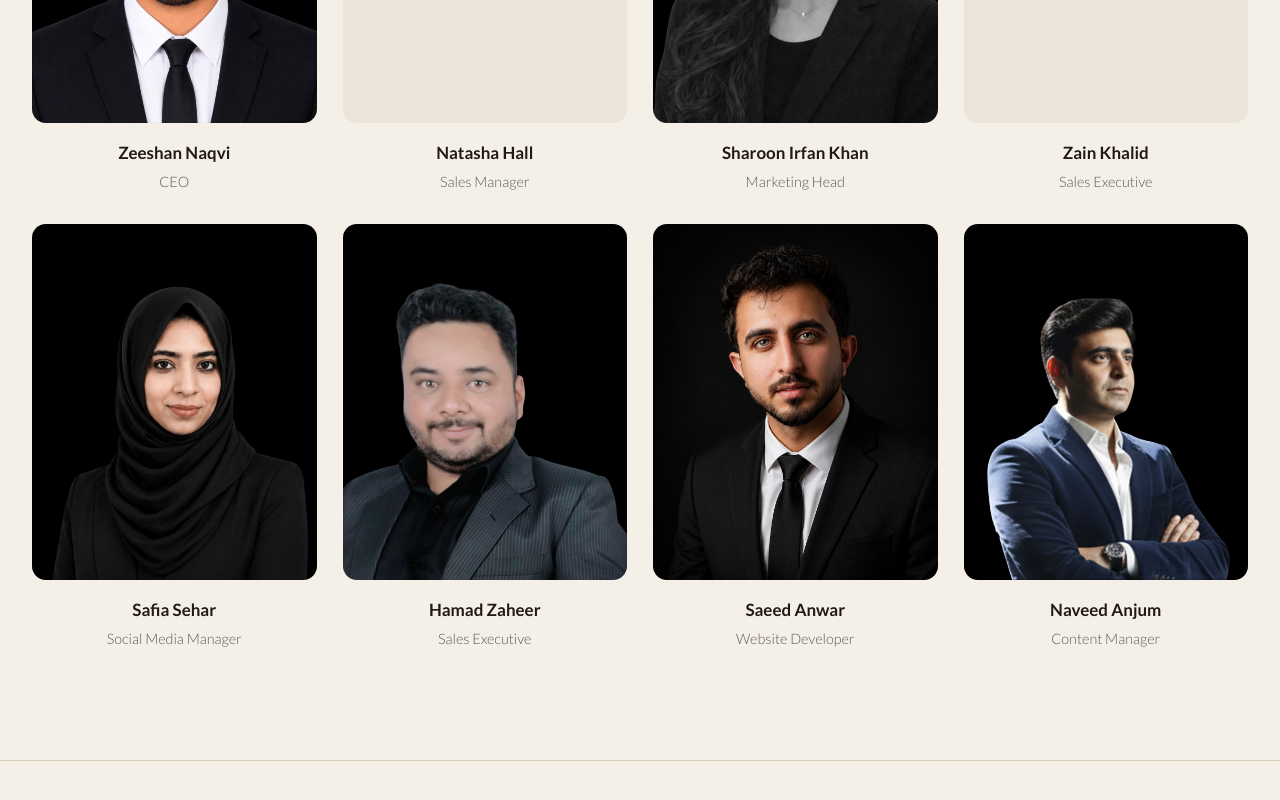
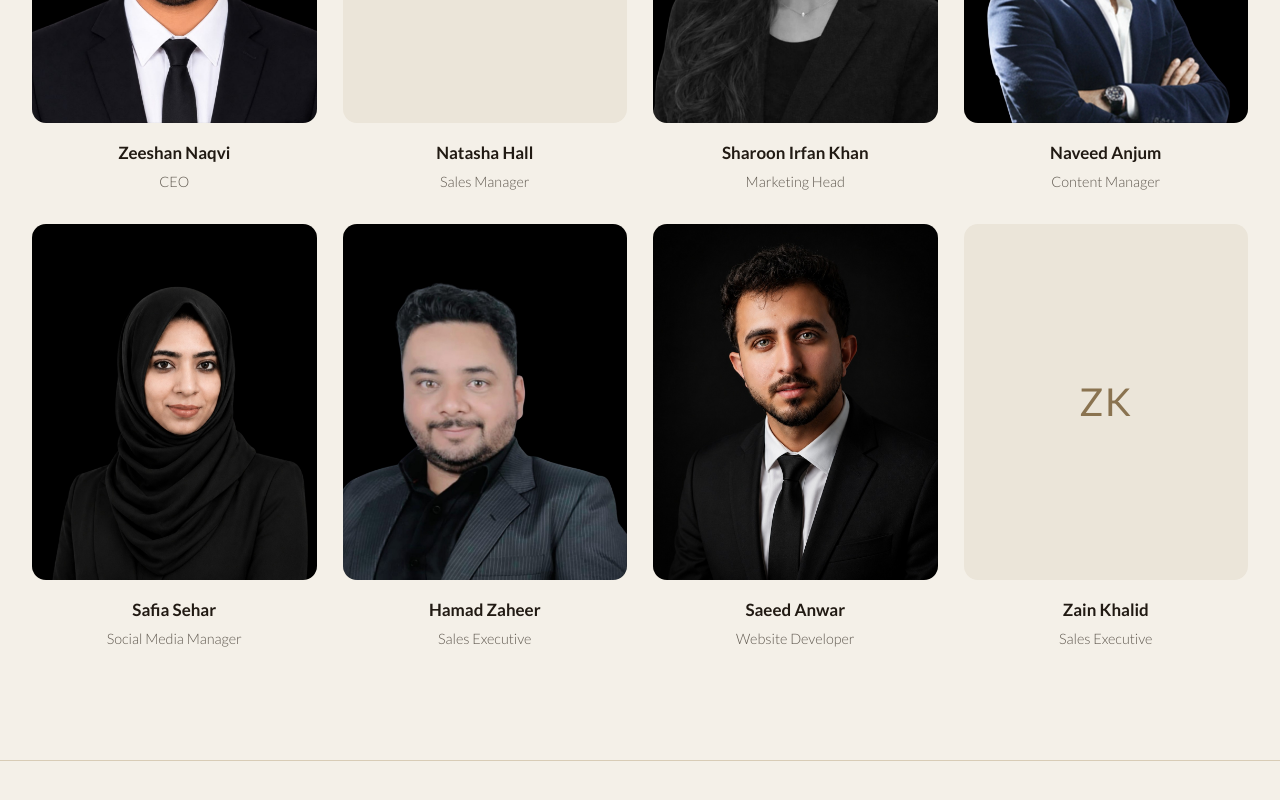
Before and after one commit to MSN-DEVELOPMENTS/Earthlink, a Next.js app: page /about in a window 1280 px wide. Shown: the part 3098-3898 px from the top of the page. Built offline with nearby package versions, Linux system fonts and the light colour scheme.

Commit message:
Update team member details on the about page
- Replaced 'Zain Khalid' with 'Naveed Anjum' as the Content Manager, including an image update.
- Swapped 'Naveed Anjum' back to 'Zain Khalid' as the Sales Executive, ensuring accurate team representation.

```diff
--- a/app/(site)/about/page.tsx
+++ b/app/(site)/about/page.tsx
@@ -22,11 +22,11 @@ const team: { name: string; role: string; img?: string }[] = [
   { name: 'Zeeshan Naqvi', role: 'CEO', img: '/about/team/zeeshan-naqvi.jpg' },
   { name: 'Natasha Hall', role: 'Sales Manager' },
   { name: 'Sharoon Irfan Khan', role: 'Marketing Head', img: '/about/team/sharoon-irfan-khan.jpg?v=2' },
-  { name: 'Zain Khalid', role: 'Sales Executive' },
+  { name: 'Naveed Anjum', role: 'Content Manager', img: '/about/team/naveed-anjum.jpg' },
   { name: 'Safia Sehar', role: 'Social Media Manager', img: '/about/team/safia-sehar.jpg?v=2' },
   { name: 'Hamad Zaheer', role: 'Sales Executive', img: '/about/team/hamad-zaheer.jpg' },
   { name: 'Saeed Anwar', role: 'Website Developer', img: '/about/team/saeed-anwar.jpg?v=2' },
-  { name: 'Naveed Anjum', role: 'Content Manager', img: '/about/team/naveed-anjum.jpg' },
+  { name: 'Zain Khalid', role: 'Sales Executive' },
 ];
 
 /* About: How We Work — the three principles behind every deal. */
```
